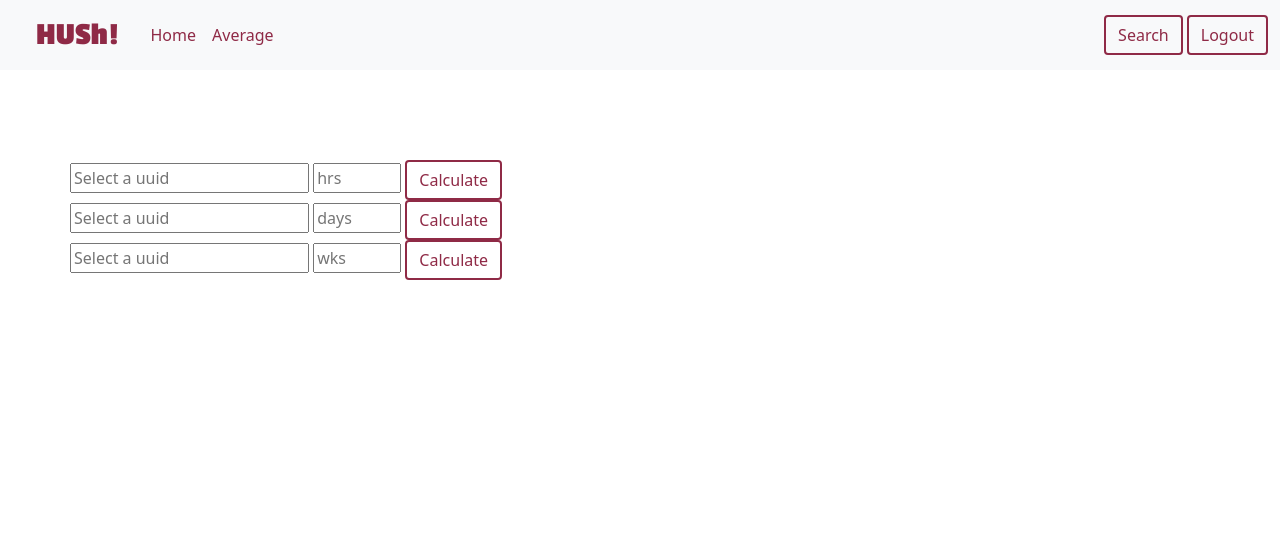
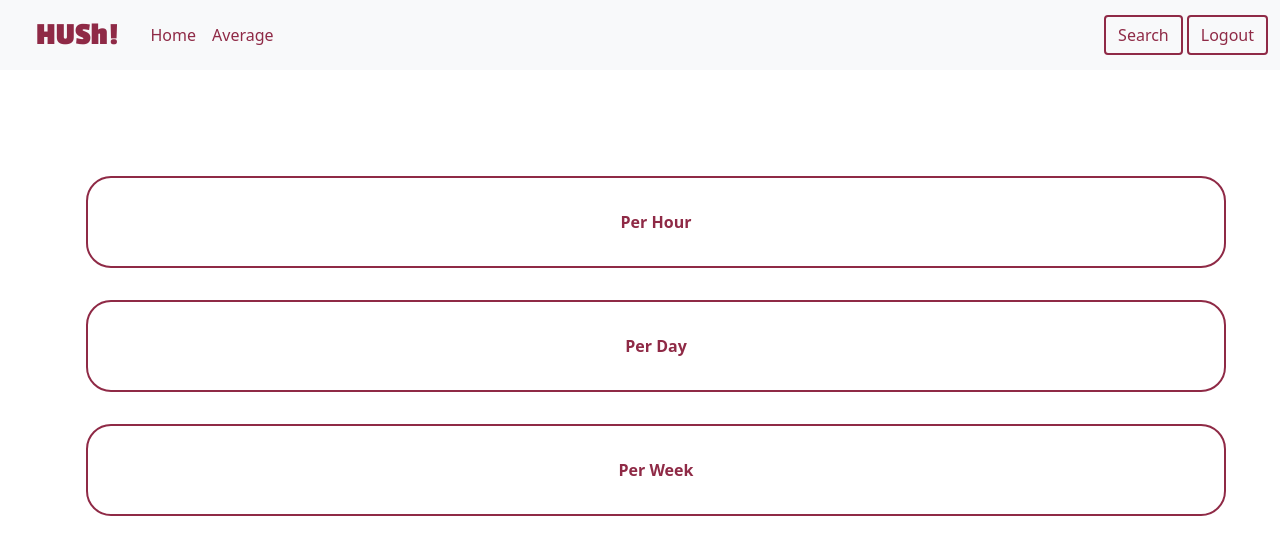
Before and after one commit to busayojee/flaskesp32, a Flask app: page /average in a window 1280 px wide. Shown: the top 555 px of the page. Run offline with Flask 2, Linux system fonts and the light colour scheme; the visitor is signed in with stand-in values (Sample User, id 1); some libraries are stand-ins or nearby versions.

Commit message:
Styled the Average Page

```diff
--- a/static/main.css
+++ b/static/main.css
@@ -133,7 +133,7 @@
     text-transform: uppercase;
     font-weight: bold;
     font-family: 'Oswald', sans-serif;
-    animation: transitionin 2s;
+    animation: transitionin 1s;
 }
 
 .notify{
@@ -142,11 +142,12 @@
     box-sizing:border-box;
     color:white;
     text-align:center;
-    background:rgba(226, 102, 102, 0.788);
+    background:#CC0000;
    overflow-y:hidden;
 	max-height: 300px; /* approximate max height */
     width: 100%;
-    animation: transtionin 2s;
+    animation: transtionin 1s;
+    padding-top: 1rem;
 
    }
    .header1{
@@ -212,7 +213,51 @@
   transition: 0.2s;
   transition-timing-function: ease-in;
 }
- .perHour{
-     border: 2px soild #8f2a46;
-     border-radius: 5px;
+
+ .perTime{
+     text-align: center;
  }
+ .calcAvg > .input1{
+     text-align: center;
+    width: 60%;
+    height:3rem;
+    border-radius: 25px;
+    color: #8f2a46;
+    border: 2px solid #8f2a46;
+}
+.calcAvg > .input2{
+    text-align: center;
+    width: 10%;
+    height:3rem;
+    border-radius: 25px;
+    color: #8f2a46;
+    border: 2px solid #8f2a46;
+}
+.calcAvg input::placeholder{
+    text-align: center;
+    color: #8f2a46;
+}
+.btnAvg{
+   padding: 2rem;
+   margin:.5rem;
+   width: 100%;
+   margin: auto;
+   margin:1rem;
+   color:  #8f2a46;
+   background-color: white;
+   border: 2px solid  #8f2a46;
+   border-radius: 25px;
+   text-transform: capitalize;
+   font-weight: bolder;
+}
+.btnAvg:hover{
+    background-color: #8f2a46;
+    color: White;
+    font-weight: Bolder;
+
+}
+#btnCalc{
+    background-color: #8f2a46;
+    border-radius: 5px;
+    color: white;
+}
--- a/templates/average.html
+++ b/templates/average.html
@@ -7,7 +7,7 @@
 {% with messages = get_flashed_messages() %}
     {% if messages %}
           {% for message in messages %}
-          <div class="notify" id = "x_button">
+          <div class="notify"id = "x_button">
            <i class="fa-solid fa-xmark button"onclick="closebutton()"></i>
            <div id="info"> <p>{{ message }}</p> </div>
           </div>
@@ -19,17 +19,22 @@
 {% if average1  %}
 <form action="/average" method="get" hx-get="/average" hx-swap="innerHTML" hx-target="#avgres" >
 {% else %}
-<form>
+<!-- Per Hour Button -->
+<div class="perTime">
+    <button id = "former1" class="btnAvg" >per hour</button>
+
+<form id="formElement1" class="calcAvg" style="display: none;">
     {% endif %}
-        <input list="uuid" name="uuid" placeholder="Select a uuid">
+        <input list="uuid" name="uuid" placeholder="Select a uuid" class="input1">
         <datalist id="uuid">
           <option value="cac1010b-fa6e-4641-9d95-ba82ec4e5d27">
             <option value="abcde">
         </datalist>
 
-<input type="number" name="a" min="1" max="24" step="1" placeholder="hrs" >
-<button class="btn outline" id="textdecor2" type="submit">Calculate</button>
+<input type="number" name="a" min="1" max="24" step="1" placeholder="hrs" class="input2">
+<button class="btn outline" id="btnCalc" type="submit">Calculate</button>
 </form>
+</div>
 <div>
     <span id = avgres>
         {% include 'avg.html' %}
@@ -41,14 +46,18 @@
 {% if average2 %}
 <form action="/average" method="get" hx-get="/average" hx-swap="innerHTML" hx-target="#avgres1">
 {% else %}
-<form action="/average" method="get">
+<!-- Per Day Button -->
+<div class="perTime">
+    <button id="former2" class="btnAvg" >Per Day</button>
+
+    <form action="/average" method="get" id="formElement2" class="calcAvg" style="display: none;">
     {% endif %}
-    <input list="uuid" name="uuid" placeholder="Select a uuid">
+    <input list="uuid" name="uuid" placeholder="Select a uuid" class="input1">
 
-    <input type="number" name="n" min="1" max="31" step="1" placeholder="days">
-    <button class="btn outline "id="textdecor2"type="submit">Calculate</button>
+    <input type="number" name="n" min="1" max="31" step="1" placeholder="days"class="input2">
+    <button class="btn outline "id="btnCalc"type="submit">Calculate</button>
    </form>
-   <div>
+
     <span id = avgres1>
         {% include 'avn.html' %}
     </span>
@@ -56,23 +65,72 @@
     {% if average3 %}
     <form action="/average" method="get" hx-get="/average" hx-swap="innerHTML" hx-target="#avgres2">
     {% else %}
-    <form action="/average" method="get">
+<!-- Per Week Button -->
+<div class="perTime">
+        <button class="btnAvg" id="former3">Per Week</button>
+
+    <form action="/average" method="get" id="formElement3"class="calcAvg" style="display: none;">
         {% endif %}
-        <input list="uuid" name="uuid" placeholder="Select a uuid">
+        <input list="uuid" name="uuid" placeholder="Select a uuid" class="input1">
 
-        <input type="number" name="w" min="1" max="52" step="1" placeholder="wks">
-        <button class="btn outline "id="textdecor2" type="submit">Calculate</button>
+        <input type="number" name="w" min="1" max="52" step="1" placeholder="wks"class="input2">
+        <button class="btn outline "id="btnCalc" type="submit">Calculate</button>
         </form>
         <span id = avgres2>
             {% include 'avw.html' %}
         </span>
+</div>
         <script>
-            info = document.getElementById("info")
-            x_button = document.getElementById("x_button")
+            info = document.getElementById("info");
+            x_button = document.getElementById("x_button");
             function closebutton(){
-                info.style.display = "none";
-                x_button.style.display = "none";
+                info.style.display = 'none';
+                x_button.style.display = 'none';
             }
         </script>
 
+        <script>
+            var form1 = document.getElementById('formElement1');
+            var first = true;
+            var former1 = document.getElementById('former1');
+
+            former1.onclick = function(){
+            if(first){
+                form1.style.display = "none";
+                first = false;
+            }
+            else{
+                form1.style.display = "block";
+                first = true;
+            }
+           }
+           var form2 = document.getElementById('formElement2');
+            var first = true;
+            var former2 = document.getElementById('former2');
+
+            former2.onclick = function(){
+            if(first){
+                form2.style.display = "none";
+                first = false;
+            }
+            else{
+                form2.style.display = "block";
+                first = true;
+            }
+           }
+           var form3 = document.getElementById('formElement3');
+            var first = true;
+            var former3 = document.getElementById('former3');
+            former3.onclick = function(){
+            if(first){
+                form3.style.display = "none";
+                first = false;
+            }
+            else{
+                form3.style.display = "block";
+                first = true;
+            }
+           }
+        </script>
+
 {% endblock %}
```
